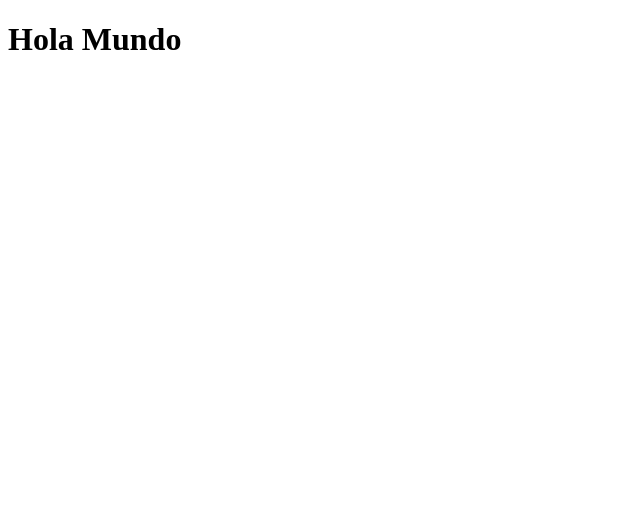
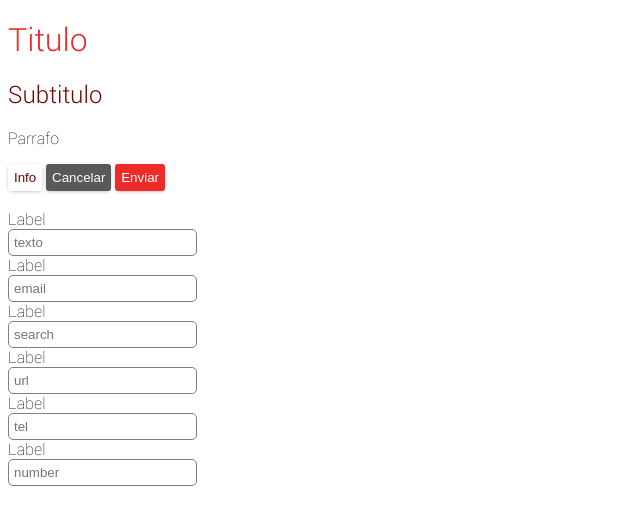
Before and after one commit to Maryie098/taller-1, a plain HTML site: page index.html in a window 1280 px wide. Shown: the whole page, without its empty margins (0-640 px from the left). Drawn offline with Linux system fonts and the light colour scheme.

Commit message:
Añadí fuentes y estilo a los elementos de la APP

```diff
--- a/css/app.css
+++ b/css/app.css
@@ -0,0 +1,94 @@
+/* Paleta de colores */
+:root {
+    --color-fondo: #FFFFFF;
+    --color-primario: #EE2B2B;
+    --color-primario-oscuro: rgb(114, 5, 5);
+    --color-secundario:#5B5858;
+    --color-info:#393333;
+    --color-fondo-oscuro: #000000;
+    --texto-claro: #FFFFFF;
+    --texto-oscuro: #000000;
+    --gris-claro: gray;
+}
+
+/* Importar fuentes */
+@font-face {
+    font-family: "Roboto";
+    src: url("../fuentes/Roboto-Thin.ttf") format('truetype');
+    font-weight: 400;
+    font-style: normal;
+}
+
+@font-face {
+    font-family: "Roboto";
+    src: url("../fuentes/Roboto-Light.ttf") format('truetype');
+    font-weight: 900;
+    font-style: bold;
+}
+
+/* Elementos */
+body{
+    font-family: 'Roboto';
+}
+/* Titulos y subtitulos */
+h1{
+    color: var(--color-primario);
+}
+
+h2{
+    color: var(--color-primario-oscuro);
+}
+
+/* Botones */
+button{
+    padding: 6px;
+    padding-left: 6px;
+    padding-right: 6px;
+    border: 0px;
+    /* border: 1px solid var(--color-primario); */
+    border-radius: 3px;
+    cursor: pointer;
+    box-shadow: 0px 1px 5px -2px var(--gris-claro);
+    transition: box-shadow 300ms;
+}
+
+button:hover{
+    box-shadow: 0px 3px 5px 0px var(--gris-claro);
+}
+
+.boton-info{
+    background-color: var(--color-fondo);
+    color: var(--color-primario-oscuro);
+}
+.boton-cancel{
+    background-color: var(--color-secundario);
+    color: var(--color-fondo);
+}
+.boton-primario{
+    background-color: var(--color-primario);
+    color: var(--color-fondo);
+}
+
+/* Inputs de caja (Texto) */
+input[type="text"],
+input[type="email"],
+input[type="search"],
+input[type="url"],
+input[type="tel"],
+input[type="number"]{
+    padding: 5px;
+    border: 1px solid var(--gris-claro);
+    border-radius: 5px;
+    transition: border-color .5s ease-out;
+}
+
+input[type="text"]:focus,
+input[type="email"]:focus,
+input[type="search"]:focus,
+input[type="url"]:focus,
+input[type="tel"]:focus,
+input[type="number"]:focus{
+    outline: none;
+    border: 1px solid var(--color-primario);
+    box-shadow: 0px 0px 3px 0px var(--color-primario);
+}
--- a/index.html
+++ b/index.html
@@ -6,9 +6,42 @@
     <meta http-equiv="X-UA-Compatible" content="ie=edge">
     <title>Transmilenio</title>
     <link rel="stylesheet" href="css/app.css">
+    <link href="https://fonts.googleapis.com/icon?family=Material+Icons" rel="stylesheet">
 </head>
 <body>
-    <h1>Hola Mundo</h1>
+    <h1>Titulo</h1>
+    <h2>Subtitulo</h2>
+    <p>Parrafo</p>
+    <button class="boton-info">Info</button>
+    <button class="boton-cancel">Cancelar</button>
+    <button class="boton-primario">Enviar</button>
+    <br>
+    <br>
+    <label for="">Label</label>
+    <br>
+    <input type="text" name="" id="" placeholder="texto">
+    <br>
+    <label for="">Label</label>
+    <br>
+    <input type="email" name="" id="" placeholder="email">
+    <br>
+    <label for="">Label</label>
+    <br>
+    <input type="search" name="" id="" placeholder="search">
+    <br>
+    <label for="">Label</label>
+    <br>
+    <input type="url" name="" id="" placeholder="url">
+    <br>
+    <label for="">Label</label>
+    <br>
+    <input type="tel" name="" id="" placeholder="tel">
+    <br>
+    <label for="">Label</label>
+    <br>
+    <input type="number" name="" id="" placeholder="number">
+    <br>
+    <!-- Script -->
     <script src="js/app.js"></script>
 </body>
 </html>
```
Also changed, not shown: fuentes/Roboto-Bold.ttf (added), fuentes/Roboto-Light.ttf (added), fuentes/Roboto-Thin.ttf (added).
